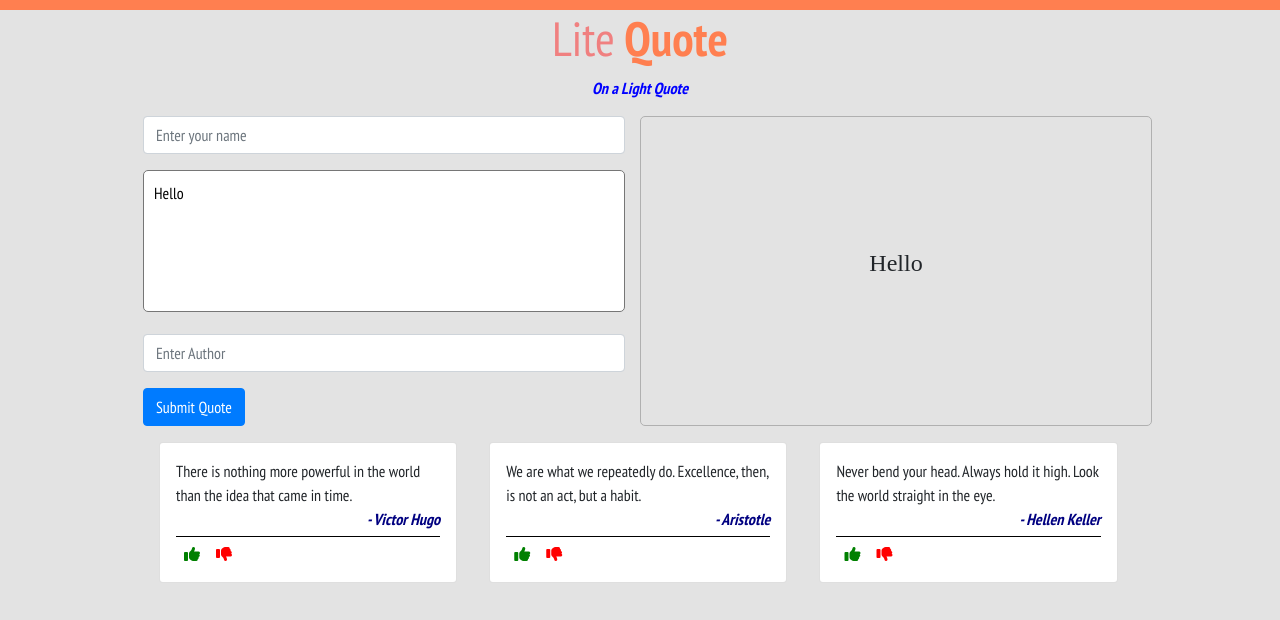
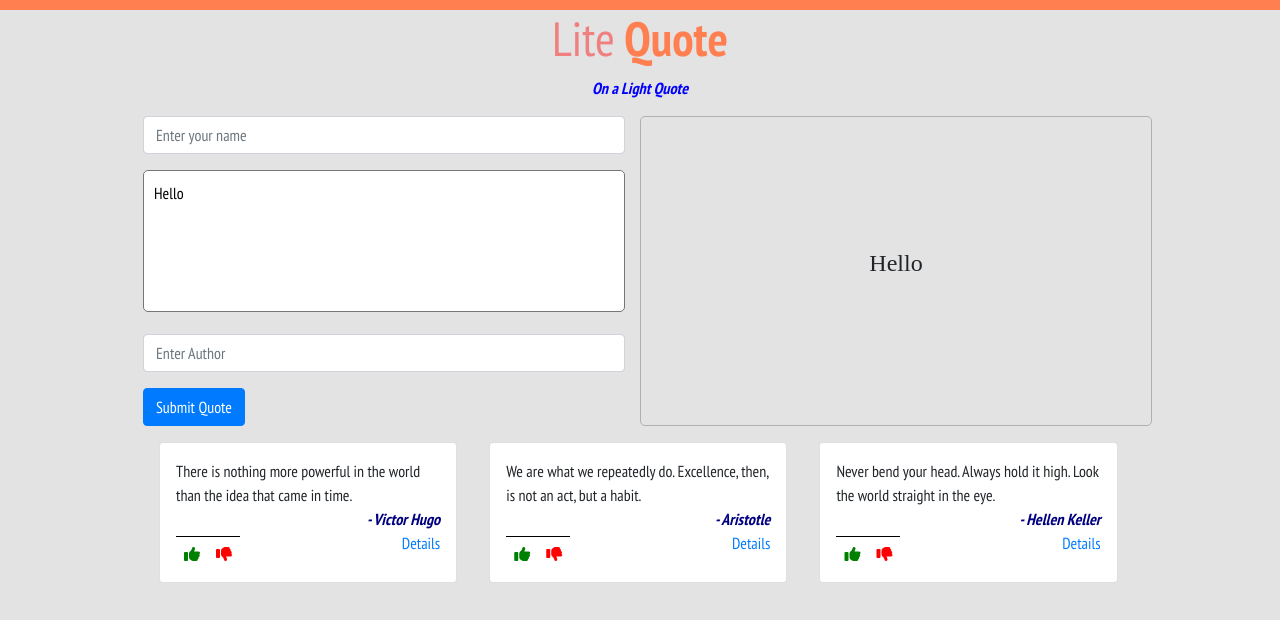
Before and after one commit to Mantongash/quotes, an Angular app: page / in a window 1280 px wide. Shown: the top 620 px of the page. Built offline with nearby package versions, Linux system fonts and the light colour scheme; a web font is replaced by a local one.

Commit message:
Added the details link

```diff
--- a/src/app/components/quote/quote.component.html
+++ b/src/app/components/quote/quote.component.html
@@ -3,12 +3,17 @@
     {{ quote.actualQuote }}
   </div>
   <div class="author">- {{ quote.author }}</div>
-  <div class="vote-icons d-flex">
-    <div class="upvote">
-      <i class="fas fa-thumbs-up mx-2"></i>
+  <div class="d-flex justify-content-between">
+    <div class="vote-icons d-flex">
+      <div class="upvote">
+        <i class="fas fa-thumbs-up mx-2"></i>
+      </div>
+      <div class="downvote">
+        <i class="fas fa-thumbs-down mx-2"></i>
+      </div>
     </div>
-    <div class="downvote">
-      <i class="fas fa-thumbs-down mx-2"></i>
+    <div class="details">
+      <a href="#">Details</a>
     </div>
   </div>
 </li>
```
